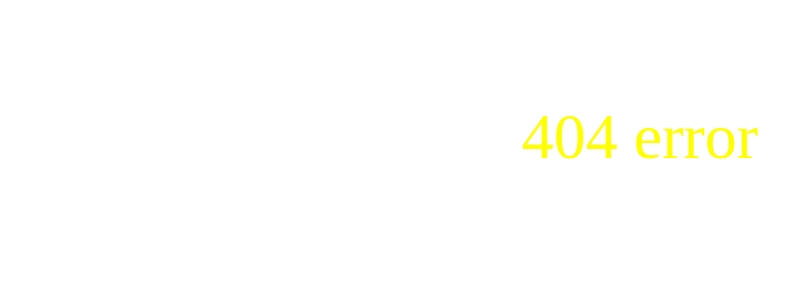
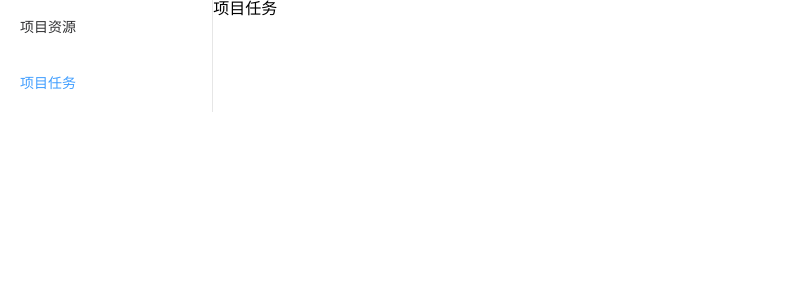
Before and after one commit to limengyun123/vue-knowledge-synergy, a Vue app: page /project/1/tasks in a window 1280 px wide. Shown: the top 300 px of the page, without its empty margins (0-801 px from the left). Built offline with nearby package versions, Linux system fonts and the light colour scheme.

Commit message:
团队中的项目

```diff
--- /dev/null
+++ b/src/api/project.js
@@ -0,0 +1,29 @@
+import axios from 'axios';
+import store from '../store/index'
+
+export const getResourcesApi = (param)=>{
+    return axios.post('/project/getResources',param);
+
+    // console.log(JSON.parse(param.pId),store.state.projectInfo.pId);
+    // if(param.pId!=store.state.projectInfo.pId ){
+    //     let result = axios.post('/project/getResources',param);
+    //     console.log(result.data);
+    //     result.then((re)=>{console.log(re)});
+    //     result.then((result)=>{
+    //         store.commit('SET_PID', result.data.pId);
+    //         store.commit('SET_RESOURCES', result.data.resources);
+    //     }).catch((reason)=>{ });
+    // }
+    // console.log(store);
+    // console.log(store.state.userInfo);
+    // let cp = param.currentPage, ps = param.pageSize;
+
+    // return new Promise((resolve,reject)=>{
+    //     resolve(store.state.projectInfo.resources.slice((cp-1)*ps, cp*ps));
+    // });
+
+}
+
+export const getTasksApi = (param)=>{
+    return axios.post('/project/getTasks',param);
+}
--- a/src/mock/index.js
+++ b/src/mock/index.js
@@ -2,6 +2,7 @@ import Mock from 'mockjs'
 import loginApi from './user'
 import infoApi from './profile'
 import teamApi from './team'
+import projectApi from './project'
 
 /**
  * Mock.mock( rurl, rtype, template )
@@ -36,3 +37,6 @@ Mock.mock("http://localhost:8080/team/createTeam", "post", teamApi.create_team_s
 
 Mock.mock("http://localhost:8080/team/createProject", "post", teamApi.create_project_suc);
 // Mock.mock("http://localhost:8080/team/createProject", "post", teamApi.create_project_fai);
+
+Mock.mock("http://localhost:8080/project/getResources", "post", projectApi.get_resources_suc);
+// Mock.mock("http://localhost:8080/project/getResources", "post", projectApi.get_resources_fai);
--- /dev/null
+++ b/src/mock/project.js
@@ -0,0 +1,68 @@
+const resources=[
+    {
+        rId: 1,
+        rName: "立项文档",
+        rAuthorId: '234',
+        rAuthorName: '赵浩',
+        rUploadTime: '2020-03-22 12:45'
+    },
+    {
+        rId: 2,
+        rName: "项目计划",
+        rAuthorId: '41514',
+        rAuthorName: '钱全有',
+        rUploadTime: '2020-03-25 12:45'
+    },
+    {
+        rId: 3,
+        rName: "需求文档",
+        rAuthorId: '12414',
+        rAuthorName: '孙香',
+        rUploadTime: '2020-04-01 12:45'
+    },
+    {
+        rId: 4,
+        rName: "系统设计",
+        rAuthorId: '1242',
+        rAuthorName: '李志鹏',
+        rUploadTime: '2020-4-12 12:45'
+    },
+    {
+        rId: 5,
+        rName: "源码",
+        rAuthorId: '2456',
+        rAuthorName: '周欣',
+        rUploadTime: '2020-04-22 12:45'
+    },
+    {
+        rId: 6,
+        rName: "项目关闭总结报告",
+        rAuthorId: '12424',
+        rAuthorName: '吴名',
+        rUploadTime: '2020-05-01 12:45'
+    }
+]
+
+export default {
+    get_resources_suc:(param)=>{
+        let prm = JSON.parse(param.body);
+        let cp = prm.currentPage, ps = prm.pageSize;
+
+        return {
+            code: 200,
+            msg: "查询成功",
+            data: {
+                resources: resources.slice((cp-1)*ps, cp*ps),
+                totalNum: resources.length,
+                pId: prm.pId
+            }
+        }
+    },
+    get_resources_fai:(param)=>{
+        return {
+            code: 403,
+            msg: "查询失败，请稍后重试",
+            data: { }
+        }
+    },
+}
--- a/src/router/index.js
+++ b/src/router/index.js
@@ -6,9 +6,17 @@ Vue.use(VueRouter)
 
 const routes = [
 	{ path: '/', name: 'Home', component: Home },
-	{ path: '/user/loginIn', name: 'loginIn', component: () => import(/* webpackChunkName: "loginIn" */ '../views/user/loginIn.vue') },
-	{ path: '/user/register', name: 'register', component: () => import(/* webpackChunkName: "register" */ '../views/user/register.vue') },
-	{ path: '/user/forgetPassword', name: 'forgetPassword',  meta: {requireAuth: true}, component: () => import(/* webpackChunkName: "forgetPassword" */ '../views/user/forgetPassword.vue') },
+	{
+		path: '/user',
+		name: 'user',
+		component: ()=> import('../views/user/user.vue'),
+		redirect: '/user/loginIn',
+		children:[
+			{ path: 'loginIn', name: 'loginIn', component: () => import(/* webpackChunkName: "loginIn" */ '../views/user/loginIn.vue') },
+			{ path: 'register', name: 'register', component: () => import(/* webpackChunkName: "register" */ '../views/user/register.vue') },
+			{ path: 'forgetPassword', name: 'forgetPassword',  meta: {requireAuth: true}, component: () => import(/* webpackChunkName: "forgetPassword" */ '../views/user/forgetPassword.vue') },
+		]
+	},
 	{
 		path: '/common',
 		name: 'common',
@@ -16,8 +24,18 @@ const routes = [
 		redirect: '/common/main',
 		children:[
 			{ path: 'main', component: ()=> import('../views/home/main.vue') },
-			{ path: 'team', component: ()=> import('../views/team/myTeam.vue') },
+			{ path: 'team', component: ()=> import('../views/team/myTeams.vue') },
 			{ path: 'profile/siteSetting', component: ()=> import('../views/profile/siteSetting.vue') },
+		]
+	},
+	{
+		path: '/project/:id',
+		name: 'project',
+		component: ()=> import('../views/project/project.vue'),
+		redirect: '/project/:id/resources',
+		children:[
+			{ path: 'resources', name:'/project/resources', component: ()=> import('../views/project/projectResources.vue') },
+			{ path: 'tasks', name:'/project/tasks', component: ()=> import('../views/project/projectTasks.vue') },
 		]
 	},
 	{ path: '/personalInfo', component: ()=> import('../views/profile/personalInfo.vue') },
--- a/src/store/index.js
+++ b/src/store/index.js
@@ -6,7 +6,12 @@ Vue.use(Vuex)
 export default new Vuex.Store({
     state: {
       	token: '',
-      	userInfo: JSON.parse(sessionStorage.getItem("userInfo"))
+      	userInfo: JSON.parse(sessionStorage.getItem("userInfo")),
+		teamChosenId:0,
+		projectInfo:{
+			pId:-1,
+			resources:[]
+		}
     },
     mutations: {
 		SET_TOKEN: (state, token)=>{
@@ -17,15 +22,24 @@ export default new Vuex.Store({
 			state.userInfo = userInfo;
 			sessionStorage.setItem("userInfo", JSON.stringify(userInfo));
 		},
+		SET_TEAMCHOSENID: (state, id)=>{
+			state.teamChosenId = id;
+		},
 		REMOVE_INFO: (state)=>{
 			localStorage.removeItem("token");
 			sessionStorage.removeItem("userInfo");
 			state.userInfo = {};
+		},
+		SET_PID:(state, pId)=>{
+			state.projectInfo.pId = pId;
+		},
+		SET_RESOURCES:(state, res)=>{
+			state.projectInfo.resources = res;
 		}
 	},
-	getters: {
-		getUser: state =>{
-			return state.userInfo;
+	getters:{
+		getResources: (state)=>{
+			return state.projectInfo.resources;
 		}
 	},
     actions: {
--- /dev/null
+++ b/src/views/project/project.vue
@@ -0,0 +1,19 @@
+<template>
+    <el-row>
+         <el-col :span="4">
+            <el-menu router :default-active="$route.path" class="el-menu-vertical-demo">
+                <el-menu-item :index="'/project/'+this.$route.params.id+'/resources'">项目资源</el-menu-item>
+                <el-menu-item :index="'/project/'+this.$route.params.id+'/tasks'">项目任务</el-menu-item>
+            </el-menu>
+        </el-col>
+        <el-col :span="20">
+            <router-view />
+        </el-col>
+    </el-row>
+</template>
+
+<script>
+export default {
+    name: "Project",
+}
+</script>
--- /dev/null
+++ b/src/views/project/projectResources.vue
@@ -0,0 +1,80 @@
+<template>
+    <div>
+        <div>项目资源</div>
+        <div v-if="resources.length">
+            <div v-for="item in resources" :key="item.rId" class="project-resources">
+                <p><span>{{item.rName}}</span><span>{{item.rUploadTime}}</span><span>{{item.rAuthorName}}</span></p>
+            </div>
+            <el-pagination class="pagination"
+            @size-change="handleSizeChange"
+            @current-change="handleCurrentChange"
+            :current-page="paginationInfo.currentPage"
+            :page-sizes="[3,10, 20, 30, 40]"
+            :page-size="paginationInfo.pageSize"
+            layout="total, sizes, prev, pager, next, jumper"
+            :total="paginationInfo.totalNum"
+            :pager-count="paginationInfo.paperCount"
+            >
+        </el-pagination>
+        </div>
+        <div v-else>
+            暂无资源
+        </div>
+    </div>
+</template>
+
+<script>
+import {getResourcesApi} from '../../api/project'
+
+export default {
+    name: "ProjectResources",
+    data(){
+        return {
+            paginationInfo:{
+                pId:0,
+                totalNum: 0,
+                currentPage: 1,
+                pageSize: 3,
+                pagerCount: 7
+            },
+            resources:[]
+        }
+    },
+    mounted(){
+        // console.log(this.$route.params.id);
+        this.paginationInfo.pId = this.$route.params.id;
+        this.getResource();
+    },
+    methods:{
+        getResource(){
+            // console.log(getResourcesApi(this.paginationInfo));
+            getResourcesApi(this.paginationInfo).then((result)=>{
+                this.resources = result.data.resources;
+                this.paginationInfo.totalNum = result.data.totalNum;
+            }).catch((reason=>{
+                this.$message.error(reason);
+            }));
+        },
+        handleSizeChange(val){
+            this.paginationInfo.pageSize = val;
+            this.getResource();
+        },
+        handleCurrentChange(val){
+            this.paginationInfo.currentPage = val;
+            this.getResource();
+        }
+    }
+}
+</script>
+
+<style scoped>
+    .project-resources{
+        width: 80%;
+        margin: 1rem 10%;
+        border-bottom: #bbbbbb 1px solid;
+        height: 3rem;
+    }
+    .pagination{
+        text-align: center;
+    }
+</style>
--- /dev/null
+++ b/src/views/project/projectTasks.vue
@@ -0,0 +1,12 @@
+<template>
+    <div>项目任务</div>
+</template>
+
+<script>
+export default {
+    name: "ProjectTasks",
+    mounted(){
+        console.log(this.$route.params.id);
+    },
+}
+</script>
--- a/src/views/team/myTeam.vue
+++ b/src/views/team/myTeams.vue
@@ -21,7 +21,7 @@
             <el-col :span="18">
                 <div v-if="teamChosenId">
                     <el-button type="primary" class='add-project-button'><router-link to="/common/team/createProject">新建项目</router-link></el-button>
-                    <div v-for="project in myProjects" :key='project.pId'><p>{{project.pName}}</p></div>
+                    <div v-for="project in myProjects" :key='project.pId' class='team-project'><router-link :to="'/project/'+project.pId">{{project.pName}}</router-link></div>
                 </div>
                 <div v-else>
                     <div>empty</div>
@@ -47,22 +47,28 @@ export default {
         getTeamsApi(this.$store.state.userInfo.userName).then((result)=>{
             this.myTeams = result.data;
         }).catch((reason)=>{
-             this.$message.error(reason);
+            this.$message.error(reason);
         });
+        this.teamChosenId = this.$store.state.teamChosenId;
+        if(this.teamChosenId) this.getTeamProject();
     },
     methods:{
         handleCommand(e) {
-            let index = e.target.getAttribute("index");;
+            let index = e.target.getAttribute("index");
             if(index){
                 this.teamChosenId = index;
-                // 请求项目数据
-                getProjectsApi(index).then((result)=>{
-                    this.myProjects = result.data;
-                }).catch((reason)=>{
-                    this.$message.error(reason);
-                });
+                this.getTeamProject();
+                this.$store.commit('SET_TEAMCHOSENID', this.teamChosenId);
             }
 		},
+        getTeamProject(){
+            // 请求项目数据
+            getProjectsApi(this.teamChosenId).then((result)=>{
+                this.myProjects = result.data;
+            }).catch((reason)=>{
+                this.$message.error(reason);
+            });
+        }
     }
 }
 </script>
@@ -99,4 +105,11 @@ export default {
     .my-teams .selected{
         background-color: #fafafa;
     }
+
+    .team-project{
+        width: 80%;
+        margin: 1rem 10%;
+        border-bottom: #bbbbbb 1px solid;
+        height: 3rem;
+    }
 </style>
--- a/src/views/user/user.vue
+++ b/src/views/user/user.vue
@@ -0,0 +1,3 @@
+<template>
+    <router-view />
+</template>
```
